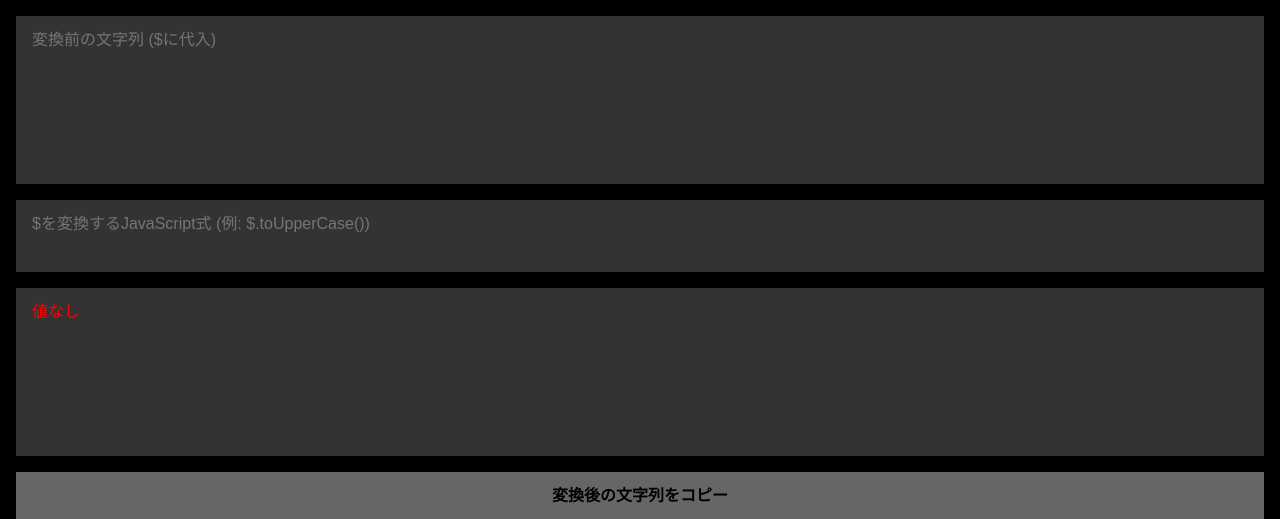
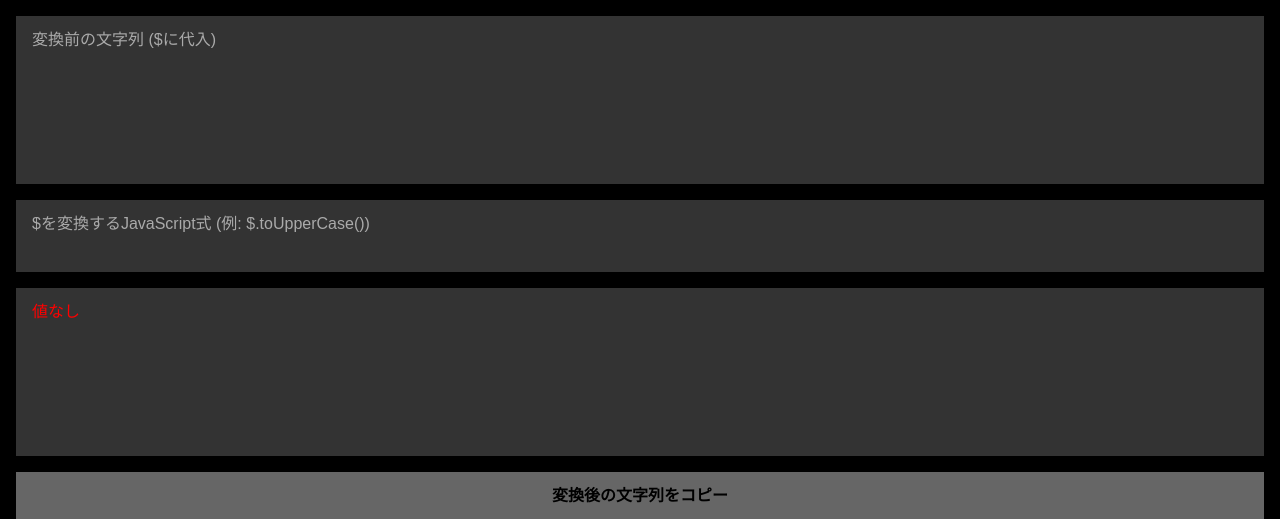
Before and after one commit to seida-keigo/Seida-Keigo, a PHP site: the page made by 自作HTML/文字列変換ツール.html in a window 1280 px wide. Shown: the top 519 px of the page. Run offline with PHP 8.4, Linux system fonts and the light colour scheme.

Commit message:
Update style.css

```diff
--- a/自作HTML/style.css
+++ b/自作HTML/style.css
@@ -19,7 +19,7 @@
 	transition:.25s background-color;
 }
 ::placeholder{
-	color:revert;
+	color:#aaa;
 }
 body{
 	background:#000;
```
